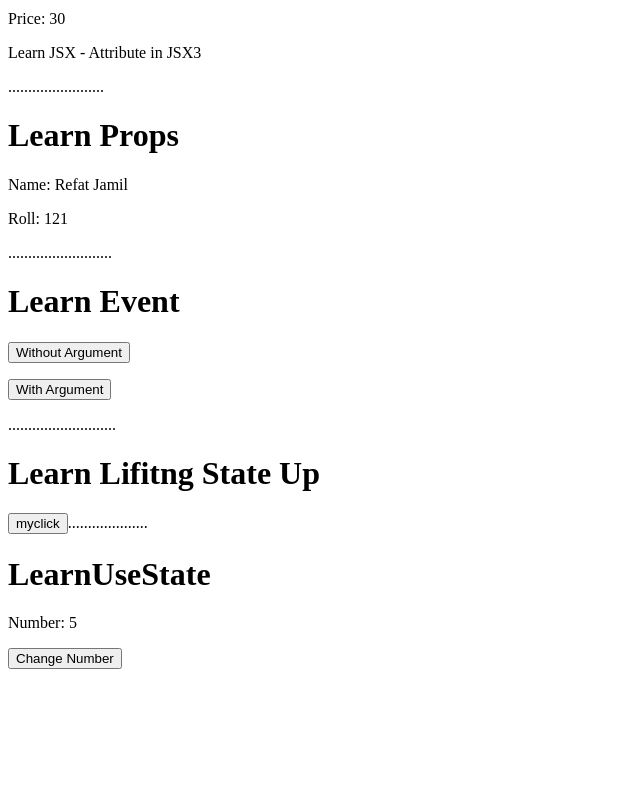
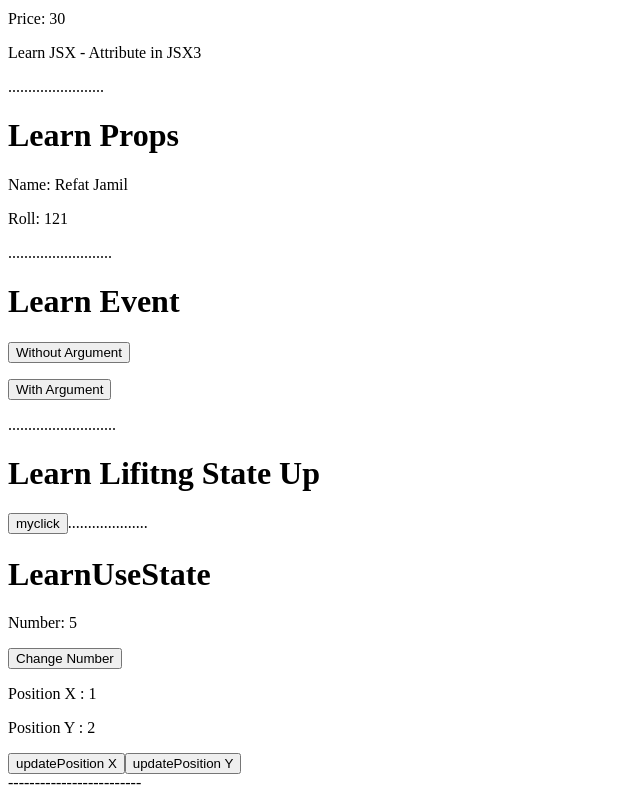
Before and after one commit to refatjamil/Learning-ReactJs, a React (Vite) app in the folder myfirst-reactjs-project/: page / in a window 1280 px wide. Shown: the part 304-1104 px from the top of the page, without its empty margins (0-640 px from the left). Before the commit the page ends 981 px from the top, so only its background shows below. Built offline with nearby package versions, Linux system fonts and the light colour scheme.

Commit message:
day 04 - LearnUseState - use prevState for updateing position value

```diff
--- a/myfirst-reactjs-project/src/components/LearnUseState.jsx
+++ b/myfirst-reactjs-project/src/components/LearnUseState.jsx
@@ -4,19 +4,35 @@ import { useState } from 'react'
 
 export const LearnUseState=() => {
 
-  const [num, func] = useState(5)
+  const [num, setNum] = useState(5)
 
   const changeNumber = () => {
-    func(9)
+    setNum(num+2)
   }
+
+  const [position, setPosition] = useState({x:1, y:2})
+
+  const updatePosition_x = () => {
+    setPosition(prevState => (console.log(prevState),{ ...prevState, x: prevState.x + 2 }));
+  }
+
+  const updatePosition_y = () => {
+    setPosition(prevState => (console.log(prevState),{ ...prevState, y: prevState.y + 2 }));
+  }
+
 
   return (
     <>
     <h1>LearnUseState</h1>
     <p>Number: {num}</p>
     <button onClick={changeNumber}>Change Number</button>
+    <p>Position X : {position.x} </p>
+    <p>Position Y : {position.y } </p>
 
-
+    <button onClick={updatePosition_x}>updatePosition X</button>
+    <button onClick={updatePosition_y}>updatePosition Y</button>
+<br />
+    -------------------------
     </>
   )
 }
```
